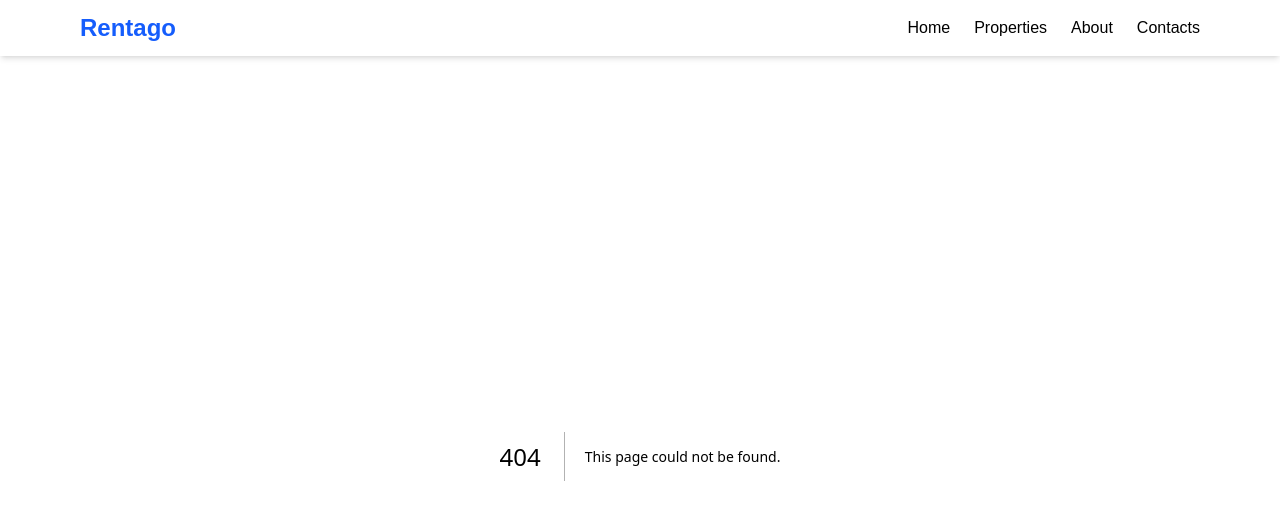
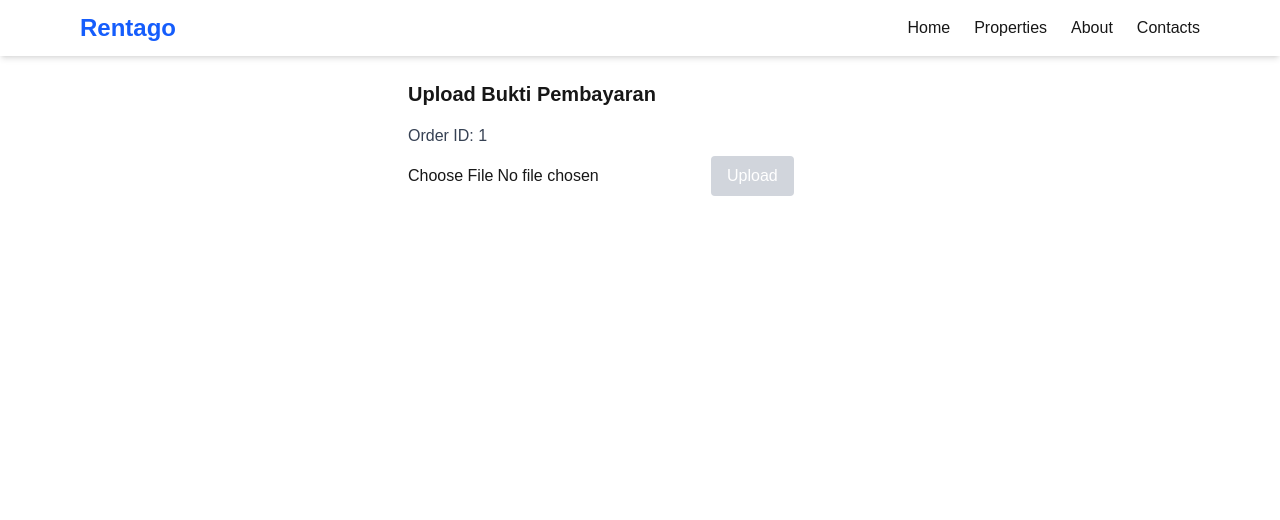
Before and after one commit to hsafira777/rentago-fe, a Next.js app: page /orders/1 in a window 1280 px wide. Before the commit this address had no page. Shown: the top 520 px of the page. Built offline with nearby package versions, Linux system fonts and the light colour scheme.

Commit message:
halaman upload bukti pembayaran

```diff
--- /dev/null
+++ b/src/app/orders/[orderId]/page.tsx
@@ -0,0 +1,94 @@
+"use client";
+
+import { useState } from "react";
+import { useParams } from "next/navigation";
+
+export default function OrderDetailPage() {
+  const { orderId } = useParams();
+  const [file, setFile] = useState<File | null>(null);
+  const [error, setError] = useState<string | null>(null);
+  const [preview, setPreview] = useState<string | null>(null);
+
+  const handleFileChange = (e: React.ChangeEvent<HTMLInputElement>) => {
+    const selectedFile = e.target.files?.[0];
+    if (!selectedFile) return;
+
+    // Validasi ekstensi
+    const validExtensions = ["image/jpeg", "image/png"];
+    if (!validExtensions.includes(selectedFile.type)) {
+      setError("File harus berupa JPG atau PNG");
+      setFile(null);
+      setPreview(null);
+      return;
+    }
+
+    // Validasi size (1MB = 1024*1024 byte)
+    if (selectedFile.size > 1024 * 1024) {
+      setError("Ukuran file maksimal 1MB");
+      setFile(null);
+      setPreview(null);
+      return;
+    }
+
+    setError(null);
+    setFile(selectedFile);
+    setPreview(URL.createObjectURL(selectedFile));
+  };
+
+  const handleUpload = async () => {
+    if (!file) {
+      setError("Pilih file terlebih dahulu");
+      return;
+    }
+
+    // Dummy: simulasi upload
+    const formData = new FormData();
+    formData.append("file", file);
+
+    console.log("Uploading proof for order:", orderId);
+    console.log("File:", file);
+
+    // Nanti ganti fetch ke backend:
+    // await fetch(`/api/orders/${orderId}/payment-proof`, {
+    //   method: "POST",
+    //   body: formData,
+    // });
+
+    alert("Bukti pembayaran berhasil diupload (dummy)!");
+  };
+
+  return (
+    <div className="p-6 max-w-lg mx-auto">
+      <h1 className="text-xl font-bold mb-4">Upload Bukti Pembayaran</h1>
+      <p className="mb-2 text-gray-700">Order ID: {orderId}</p>
+
+      <input
+        type="file"
+        accept="image/png, image/jpeg"
+        onChange={handleFileChange}
+        className="mb-4"
+      />
+
+      {error && <p className="text-red-500 mb-2">{error}</p>}
+
+      {preview && (
+        <div className="mb-4">
+          <p className="text-sm mb-1">Preview:</p>
+          <img
+            src={preview}
+            alt="Preview"
+            className="w-48 h-48 object-cover rounded border"
+          />
+        </div>
+      )}
+
+      <button
+        onClick={handleUpload}
+        disabled={!file}
+        className="bg-blue-500 text-white px-4 py-2 rounded disabled:bg-gray-300"
+      >
+        Upload
+      </button>
+    </div>
+  );
+}
```
